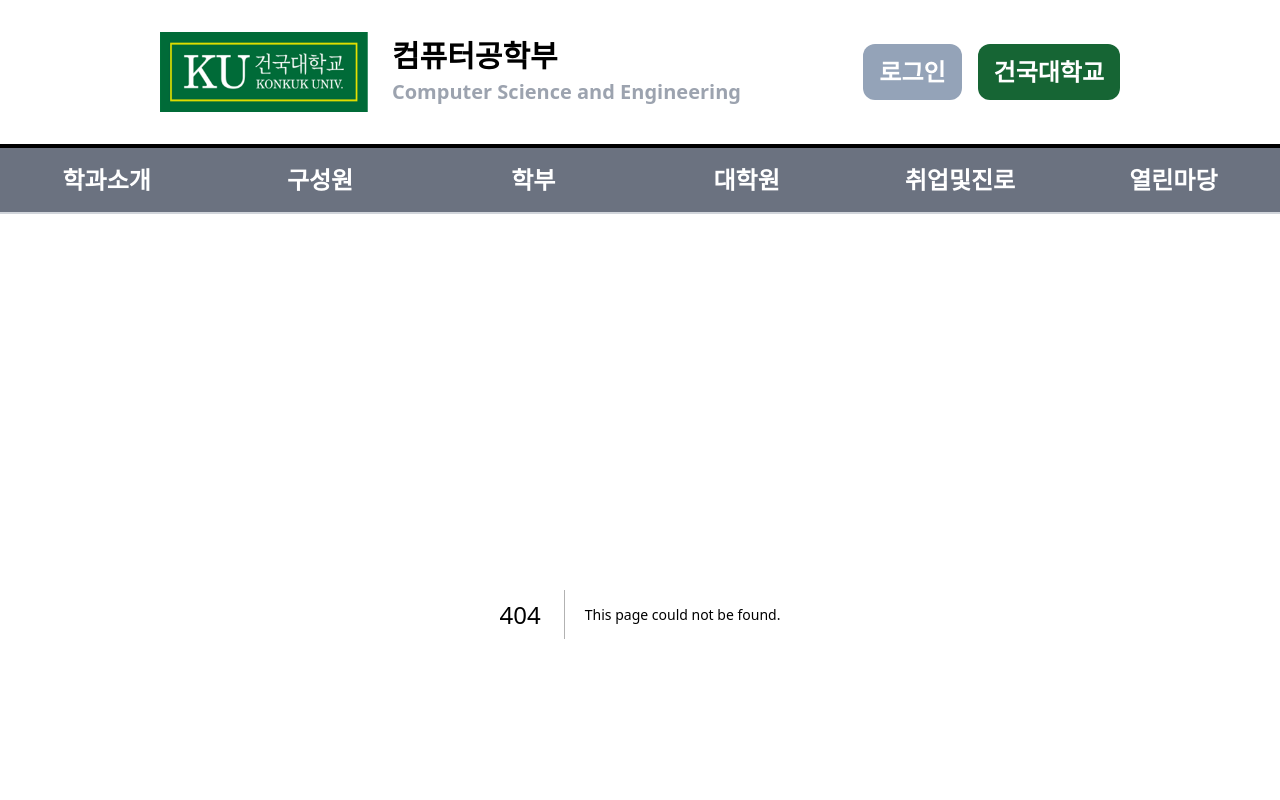
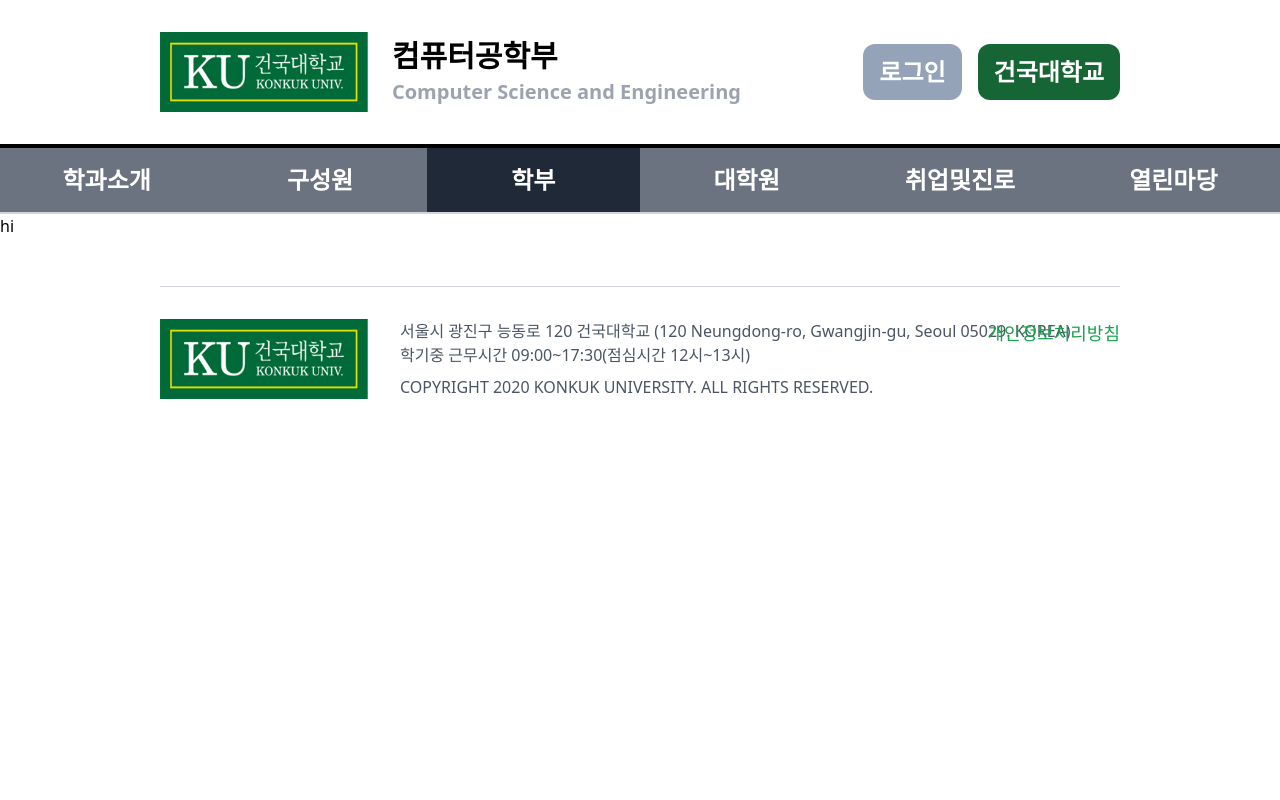
Before and after one commit to Unique0902/ku-cs-site, a Next.js app: page /department in a window 1280 px wide. Before the commit this address had no page. Shown: the top 800 px of the page. Built offline with nearby package versions, Linux system fonts and the light colour scheme.

Commit message:
add route pages

```diff
--- a/components/appHeader.jsx
+++ b/components/appHeader.jsx
@@ -1,8 +1,10 @@
 import React from 'react';
 import Image from 'next/image';
+import { useRouter } from 'next/router';
 import HoverTextBtn from './hoverTextBtn/hoverTextBtn';
 export default function AppHeader() {
-  const btnStyle = 'py-4 hover:bg-slate-700 w-64 text-center';
+  const router = useRouter();
+  const handleClick = () => router.push('/');
   return (
     <header className=''>
       <section className='flex flex-row items-center justify-between px-40 py-8'>
@@ -12,9 +14,10 @@ export default function AppHeader() {
             alt={'logo'}
             width={500}
             height={500}
-            className={' h-20 w-52'}
+            className={' h-20 w-52 cursor-pointer'}
+            onClick={handleClick}
           />
-          <button className='flex flex-col gap-1'>
+          <button className='flex flex-col gap-1' onClick={handleClick}>
             <h2 className='font-sans font-bold text-black text-3xl hover:text-blue-300'>
               컴퓨터공학부
             </h2>
@@ -37,12 +40,15 @@ export default function AppHeader() {
         </div>
       </section>
       <nav className=' flex flex-row justify-center bg-gray-500 text-white font-sans font-semibold text-2xl border-b-2 border-b-gray-300 border-t-4 border-black'>
-        <HoverTextBtn btnText={'학과소개'} />
-        <HoverTextBtn btnText={'구성원'} />
-        <HoverTextBtn btnText={'학부'} />
-        <HoverTextBtn btnText={'대학원'} />
-        <HoverTextBtn btnText={'취업및진로'} />
-        <HoverTextBtn btnText={'열린마당'} />
+        <HoverTextBtn
+          btnText={'학과소개'}
+          location={'departmentIntroduction'}
+        />
+        <HoverTextBtn btnText={'구성원'} location={'member'} />
+        <HoverTextBtn btnText={'학부'} location={'department'} />
+        <HoverTextBtn btnText={'대학원'} location={'graduateSchool'} />
+        <HoverTextBtn btnText={'취업및진로'} location={'employmentAndCareer'} />
+        <HoverTextBtn btnText={'열린마당'} location={'openYard'} />
       </nav>
     </header>
   );
--- a/components/hoverTextBtn/hoverTextBtn.jsx
+++ b/components/hoverTextBtn/hoverTextBtn.jsx
@@ -1,9 +1,21 @@
-import React, { useState } from 'react';
+import React, { useEffect, useState } from 'react';
 import { navMenuData } from '../../data/navMenuData';
-const HoverTextBtn = ({ btnText }) => {
+import { useRouter } from 'next/router';
+const HoverTextBtn = ({ btnText, location }) => {
   const [isHovering, setIsHovering] = useState(false);
-  const btnStyle =
-    'h-16 hover:bg-slate-700 w-64 text-center flex flex-row justify-center items-center z-50';
+  const [selectedBtn, setSelectedBtn] = useState();
+  const router = useRouter();
+  const checkSelectedBtn = () => {
+    const pathArr = router.pathname.split('/');
+    setSelectedBtn(pathArr[1]);
+    console.log(pathArr);
+  };
+  useEffect(() => {
+    checkSelectedBtn();
+  }, [router]);
+  const btnStyle = `h-16 hover:bg-slate-700 w-64 text-center flex flex-row justify-center items-center z-50 ${
+    selectedBtn === location && 'bg-gray-800'
+  }`;
   const smallBtnStyle =
     'text-black font-sans font-light text-lg py-1 hover:text-green-400 w-full';
   return (
@@ -11,6 +23,9 @@ const HoverTextBtn = ({ btnText }) => {
       className={`relative ${btnStyle}`}
       onMouseOver={() => setIsHovering(true)}
       onMouseOut={() => setIsHovering(false)}
+      onClick={() => {
+        router.push(location);
+      }}
     >
       {btnText}
       {isHovering && (
--- /dev/null
+++ b/pages/department/index.jsx
@@ -0,0 +1,9 @@
+import React from 'react';
+
+export default function index() {
+  return (
+    <div>
+      <h1>hi</h1>
+    </div>
+  );
+}
--- /dev/null
+++ b/pages/departmentIntroduction/index.jsx
@@ -0,0 +1,9 @@
+import React from 'react';
+
+export default function index() {
+  return (
+    <div>
+      <h1>hi</h1>
+    </div>
+  );
+}
--- /dev/null
+++ b/pages/employmentAndCareer/index.jsx
@@ -0,0 +1,9 @@
+import React from 'react';
+
+export default function index() {
+  return (
+    <div>
+      <h1>hi</h1>
+    </div>
+  );
+}
--- /dev/null
+++ b/pages/graduateSchool/index.jsx
@@ -0,0 +1,9 @@
+import React from 'react';
+
+export default function index() {
+  return (
+    <div>
+      <h1>hi</h1>
+    </div>
+  );
+}
--- /dev/null
+++ b/pages/member/index.jsx
@@ -0,0 +1,9 @@
+import React from 'react';
+
+export default function index() {
+  return (
+    <div>
+      <h1>hi</h1>
+    </div>
+  );
+}
--- /dev/null
+++ b/pages/openYard/index.jsx
@@ -0,0 +1,9 @@
+import React from 'react';
+
+export default function index() {
+  return (
+    <div>
+      <h1>hi</h1>
+    </div>
+  );
+}
```
